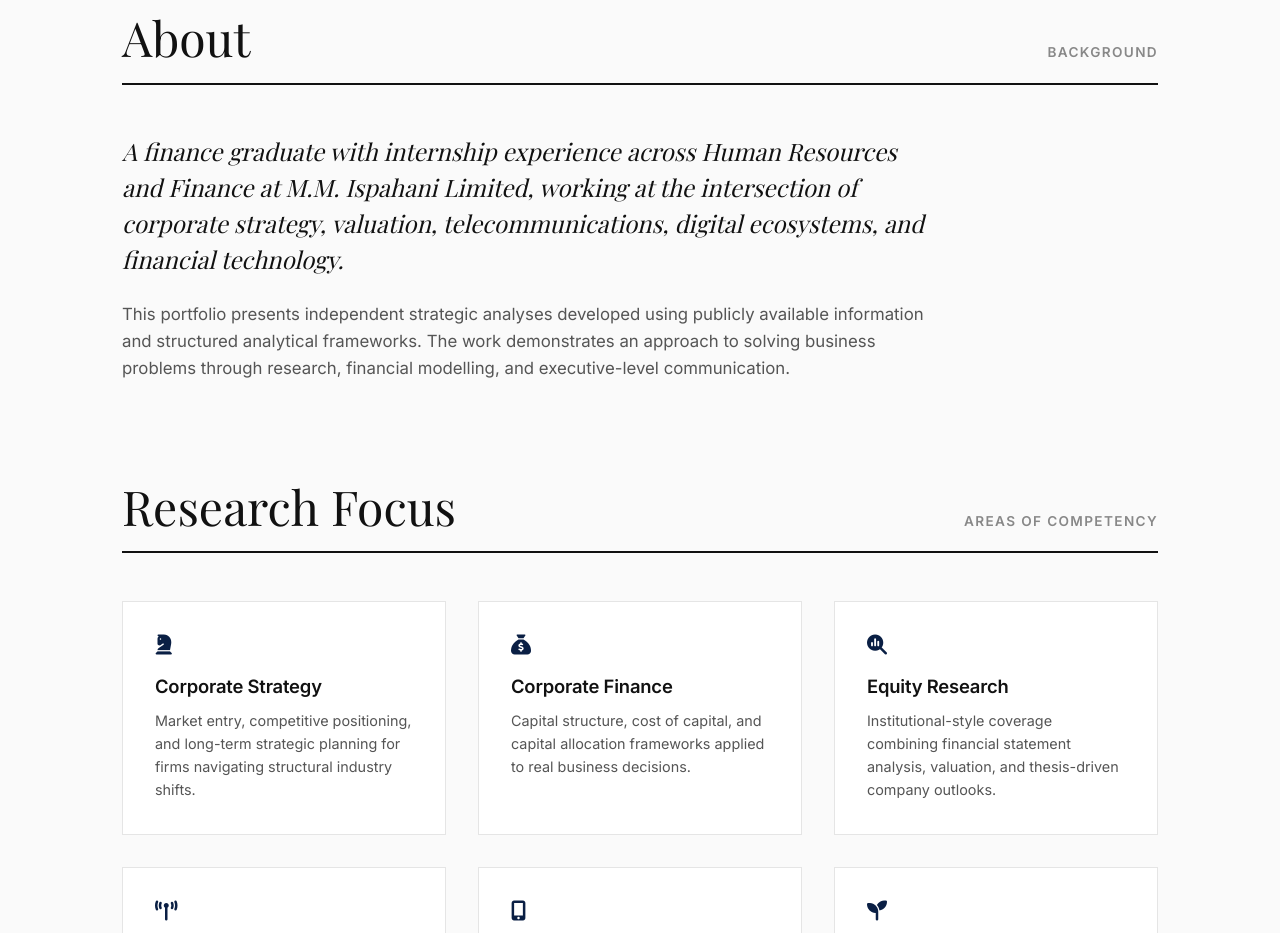
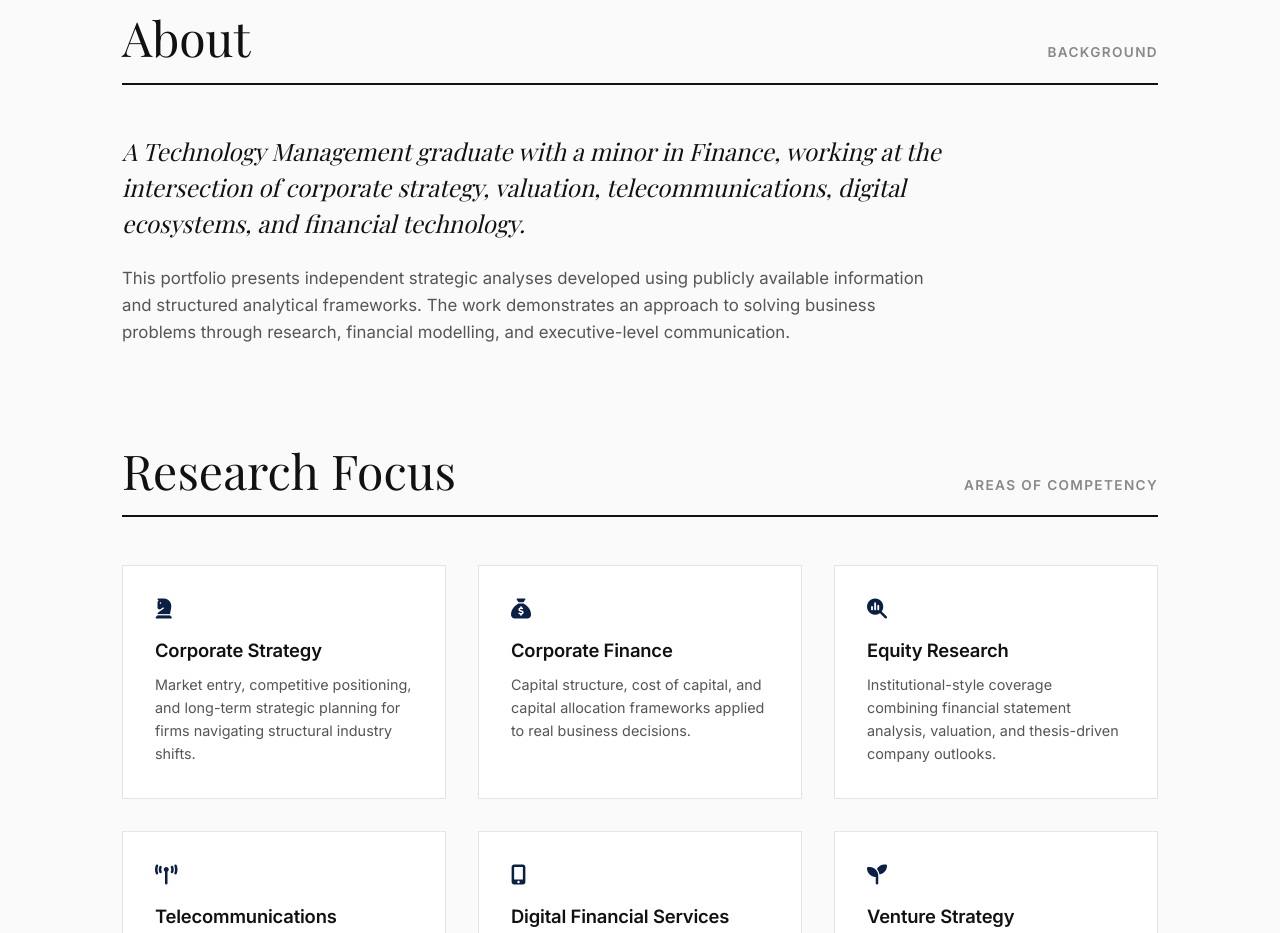
Before and after one commit to zawadulhuq/zawadulhuq.github.io, a plain HTML site: page index.html in a window 1280 px wide. Shown: the part 820-1753 px from the top of the page. Drawn offline with nearby package versions, Linux system fonts and the light colour scheme; a web font is replaced by a local one.

Commit message:
Update about lede paragraph for accuracy

```diff
--- a/index.html
+++ b/index.html
@@ -302,7 +302,7 @@
                 <span class="section-kicker">Background</span>
             </header>
 
-            <p class="about-lede">A finance graduate with internship experience across Human Resources and Finance at M.M. Ispahani Limited, working at the intersection of corporate strategy, valuation, telecommunications, digital ecosystems, and financial technology.</p>
+            <p class="about-lede">A Technology Management graduate with a minor in Finance, working at the intersection of corporate strategy, valuation, telecommunications, digital ecosystems, and financial technology.</p>
             <p class="about-body">This portfolio presents independent strategic analyses developed using publicly available information and structured analytical frameworks. The work demonstrates an approach to solving business problems through research, financial modelling, and executive-level communication.</p>
         </section>
 
```
